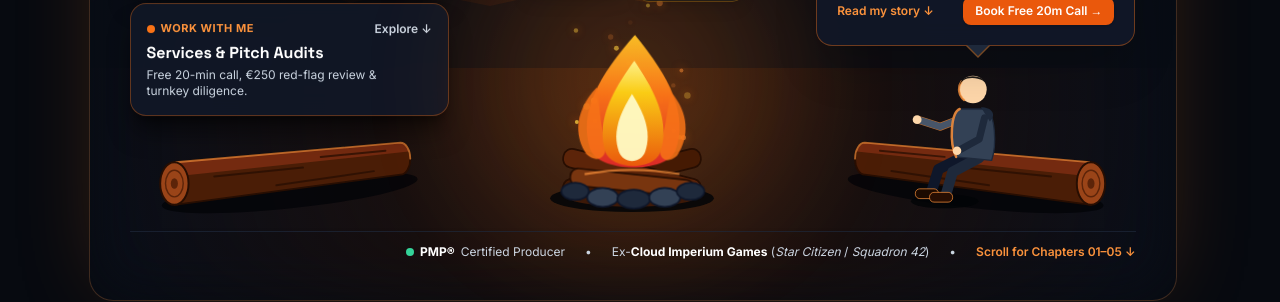
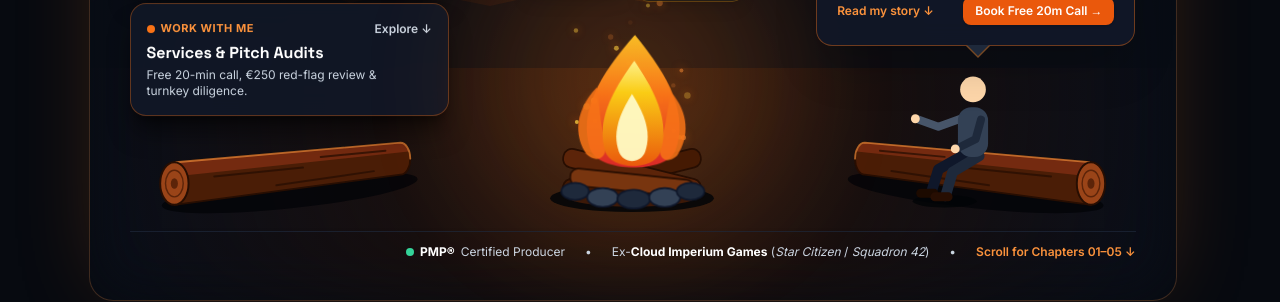
Before and after one commit to JaranLopz/jaranlopz.github.io, a plain HTML site: page index.html in a window 1280 px wide. Shown: the part 437-739 px from the top of the page. Drawn offline with nearby package versions, Linux system fonts and the light colour scheme.

Commit message:
Update index.html

```diff
--- a/index.html
+++ b/index.html
@@ -384,7 +384,7 @@
   </script>
 
   <!-- =====================================================================
-       1. THE CAMPFIRE STAGE (Symmetric 3D Logs + Faceless Static Character)
+       1. THE CAMPFIRE STAGE (Symmetric 3D Logs + Simple Minimalist Character)
        ===================================================================== -->
   <header class="relative pt-4 pb-8 md:pt-6 md:pb-12 px-4 sm:px-6 lg:px-8 max-w-6xl mx-auto">
 
@@ -412,7 +412,7 @@
       <div class="relative z-20 flex items-center justify-between gap-4">
         <a href="#about" class="flex items-center gap-3.5 group focus:outline-none">
           <div class="w-11 h-11 sm:w-12 sm:h-12 rounded-full bg-gradient-to-br from-ember-400 to-ember-600 p-0.5 shadow-lg shadow-ember-500/25 group-hover:scale-105 transition">
-            <div class= "w-full h-full rounded-full bg-night-900 flex items-center justify-center font-display font-bold text-base sm:text-lg text-ember-400" translate="no">
+            <div class="w-full h-full rounded-full bg-night-900 flex items-center justify-center font-display font-bold text-base sm:text-lg text-ember-400" translate="no">
               JAL
             </div>
           </div>
@@ -426,7 +426,7 @@
         </a>
       </div>
 
-      <!-- MIDDLE INTERACTIVE SCENE: 3 Columns (Left Panels + Log | Center Fire | Right Bubble + Faceless Character on Log) -->
+      <!-- MIDDLE INTERACTIVE SCENE: 3 Columns (Left Panels + Log | Center Fire | Right Bubble + Simple Character on Log) -->
       <div class="relative z-20 grid grid-cols-1 lg:grid-cols-12 gap-6 items-end my-auto pt-8 pb-2">
 
         <!-- LEFT COLUMN (4 cols): Floating Menu Cards over Left Log -->
@@ -549,10 +549,9 @@
                 <path d="M130 105 C114 130, 108 150, 115 170 C120 184, 140 184, 145 170 C152 150, 146 130, 130 105 Z" fill="#fef9c3" />
               </g>
 
-              <!-- Front Firewood & Stone Ring -->
+              <!-- Front Firewood & Stone Ring (Horizontal line removed) -->
               <g>
                 <rect x="58" y="194" width="144" height="20" rx="9" transform="rotate(6 130 204)" fill="#78350f" stroke="#270e02" stroke-width="2" />
-                <path d="M75 194 Q130 184 185 194" stroke="#fb923c" stroke-width="2.5" fill="none" opacity="0.7" />
                 <ellipse cx="64" cy="214" rx="16" ry="10" fill="#1e293b" stroke="#0f172a" stroke-width="2" />
                 <ellipse cx="96" cy="221" rx="18" ry="11" fill="#334155" stroke="#0f172a" stroke-width="2" />
                 <ellipse cx="132" cy="223" rx="19" ry="11" fill="#1e293b" stroke="#0f172a" stroke-width="2" />
@@ -563,7 +562,7 @@
           </a>
         </div>
 
-        <!-- RIGHT COLUMN (4 cols): Speech Bubble + Static Faceless Character on Aligned Right Log -->
+        <!-- RIGHT COLUMN (4 cols): Speech Bubble + Simple Unified Character on Aligned Right Log -->
         <div class="lg:col-span-4 flex flex-col items-center lg:items-end justify-end order-1 lg:order-3">
 
           <!-- Speech Bubble above the Consultant's Head -->
@@ -587,14 +586,14 @@
             </div>
           </div>
 
-          <!-- Static Faceless Character Seated on Symmetrical Right 3D Log -->
+          <!-- Simple, Clean Minimalist Character Seated on Symmetrical Right 3D Log -->
           <div class="w-full max-w-[330px]">
             <svg viewBox="0 0 360 190" class="w-full h-auto overflow-visible" role="img" aria-label="Minimalist illustration of consultant sitting on a log by the campfire">
               <!-- Ground shadow directly under the right log and boots -->
               <ellipse cx="180" cy="156" rx="145" ry="18" transform="rotate(6 180 156)" fill="#030508" opacity="0.78" />
-              <ellipse cx="145" cy="166" rx="38" ry="8" fill="#030508" opacity="0.85" />
+              <ellipse cx="145" cy="166" rx="36" ry="7" fill="#030508" opacity="0.85" />
 
-              <!-- Right 3D Log (Exact mirror of Left Log: Far Left near fire 55,118 rx=11,ry=18 to Near Right 310,146 rx=16,ry=24) -->
+              <!-- Right 3D Log (Exact mirror of Left Log) -->
               <g>
                 <!-- Cylinder Body -->
                 <path d="M 310,122 L 55,100 A 11,18 0 0 0 55,136 L 310,170 Z" fill="#4a1d06" stroke="#270e02" stroke-width="2" stroke-linejoin="round" />
@@ -614,38 +613,29 @@
                 <ellipse cx="310" cy="146" rx="4" ry="6" fill="#5c2409" />
               </g>
 
-              <!-- Static Faceless Character (Seated cleanly on top of the log at x=175, y=114) -->
+              <!-- Simple, Unified Minimalist Character (No mismatched strokes or outlines) -->
               <g>
                 <!-- Back Leg & Boot -->
-                <path d="M 170,114 L 138,130 L 130,156" fill="none" stroke="#0f172a" stroke-width="12" stroke-linecap="round" stroke-linejoin="round" />
-                <rect x="112" y="152" width="26" height="11" rx="5" fill="#1c0a00" stroke="#fb923c" stroke-width="0.8" />
+                <path d="M 170,112 L 138,130 L 130,156" fill="none" stroke="#0f172a" stroke-width="12" stroke-linecap="round" stroke-linejoin="round" />
+                <rect x="113" y="152" width="25" height="10" rx="5" fill="#1c0a00" />
 
                 <!-- Front Leg & Boot -->
-                <path d="M 184,117 L 154,133 L 146,160" fill="none" stroke="#1e293b" stroke-width="12" stroke-linecap="round" stroke-linejoin="round" />
-                <rect x="128" y="156" width="26" height="11" rx="5" fill="#270e02" stroke="#fb923c" stroke-width="0.8" />
+                <path d="M 184,115 L 154,133 L 146,160" fill="none" stroke="#1e293b" stroke-width="12" stroke-linecap="round" stroke-linejoin="round" />
+                <rect x="129" y="156" width="25" height="10" rx="5" fill="#270e02" />
 
-                <!-- Back Arm (Gesturing warmly toward the campfire) -->
-                <path d="M 166,72 L 140,82 L 118,75" fill="none" stroke="#fb923c" stroke-width="9" stroke-linecap="round" stroke-linejoin="round" opacity="0.7" />
-                <path d="M 166,72 L 140,82 L 118,75" fill="none" stroke="#475569" stroke-width="7.5" stroke-linecap="round" stroke-linejoin="round" />
-                <circle cx="114" cy="74" r="5" fill="#fed7aa" />
+                <!-- Left Arm (Gesturing toward the fire) -->
+                <path d="M 166,72 L 138,82 L 116,74" fill="none" stroke="#475569" stroke-width="9" stroke-linecap="round" stroke-linejoin="round" />
+                <circle cx="112" cy="73" r="5" fill="#fed7aa" />
 
-                <!-- Torso / Cozy Hoodie resting on the log -->
-                <path d="M 162,62 C 152,66 150,100 158,116 L 198,120 C 204,102 202,68 192,62 Z" fill="#334155" stroke="#1e293b" stroke-width="1.5" stroke-linejoin="round" />
-                <!-- Subtle Hoodie Hood behind neck -->
-                <path d="M 186,60 C 198,60 204,68 196,76" fill="#1e293b" />
-                <!-- Warm Firelight Rim on Front of Torso -->
-                <path d="M 162,62 C 152,66 150,100 158,116" fill="none" stroke="#fb923c" stroke-width="2.8" stroke-linecap="round" opacity="0.85" />
+                <!-- Clean Rounded Torso -->
+                <rect x="160" y="60" width="34" height="56" rx="15" fill="#334155" />
 
-                <!-- Front Arm (Resting naturally toward lap/knee) -->
-                <path d="M 190,72 L 184,96 L 162,108" fill="none" stroke="#1e293b" stroke-width="8" stroke-linecap="round" stroke-linejoin="round" />
-                <circle cx="159" cy="109" r="4.8" fill="#fed7aa" />
+                <!-- Right Arm (Resting naturally toward lap) -->
+                <path d="M 186,74 L 180,96 L 160,106" fill="none" stroke="#1e293b" stroke-width="9" stroke-linecap="round" stroke-linejoin="round" />
+                <circle cx="157" cy="107" r="5" fill="#fed7aa" />
 
-                <!-- Faceless Head Silhouette (No eyes, no mouth, clean minimal style) -->
-                <circle cx="177" cy="40" r="15.5" fill="#fed7aa" />
-                <!-- Warm Firelight Rim on Left Side of Face -->
-                <path d="M 164,31 A 15.5,15.5 0 0 0 167,52" fill="none" stroke="#fb923c" stroke-width="2.5" stroke-linecap="round" opacity="0.8" />
-                <!-- Clean Hair Cap Silhouette -->
-                <path d="M 162,36 C 162,21 193,21 193,38 C 193,31 185,27 176,27 C 168,27 163,31 162,36 Z" fill="#1e1b18" />
+                <!-- Clean Simple Head Circle -->
+                <circle cx="177" cy="40" r="14.5" fill="#fed7aa" />
               </g>
             </svg>
           </div>
@@ -689,7 +679,7 @@
         <div class="grid grid-cols-1 lg:grid-cols-12 gap-10 items-center">
           <div class="lg:col-span-5">
             <div class="p-7 rounded-3xl bg-night-900 border border-slate-800 relative overflow-hidden">
-              <div class=hidden "w-16 h-16 rounded-2xl bg-ember-600/20 border border-ember-500/40 flex items-center justify-center font-display font-bold text-2xl text-ember-400 mb-5" translate="no">
+              <div class="w-16 h-16 rounded-2xl bg-ember-600/20 border border-ember-500/40 flex items-center justify-center font-display font-bold text-2xl text-ember-400 mb-5" translate="no">
                 JAL
               </div>
               <h2 class="font-display text-2xl font-bold text-white mb-1" translate="no">Jorge Aranda López</h2>
```
